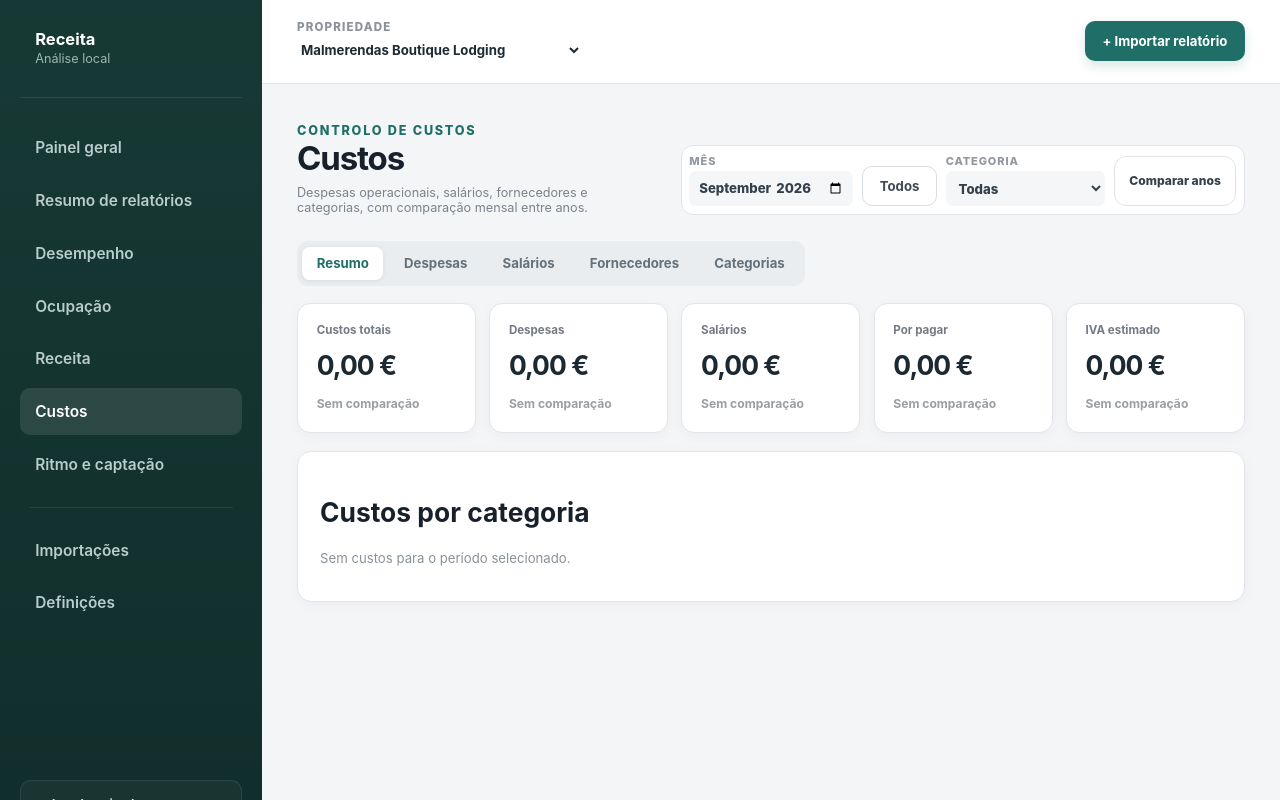
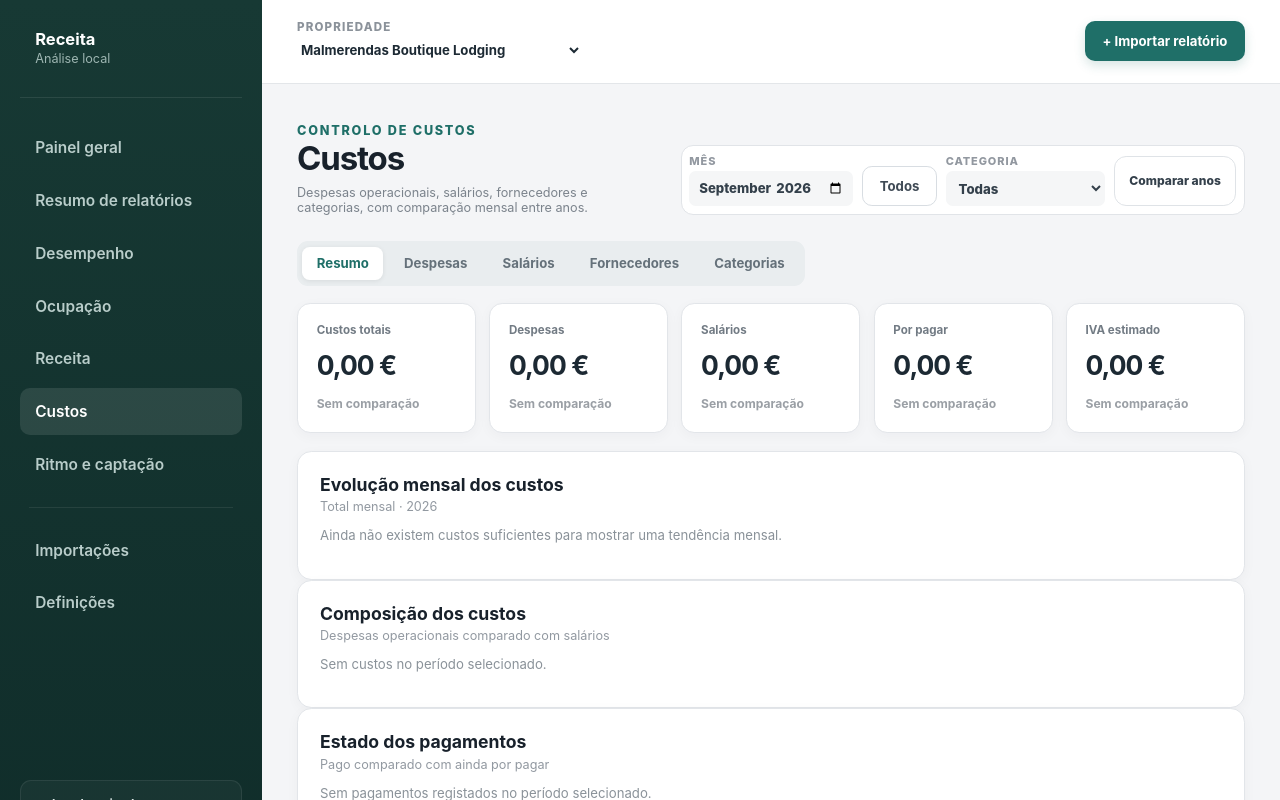
Before and after one commit to hnetoservices-wq/RevenueManagement, a React (Vite) app: page / in a window 1280 px wide. Both pictures are taken after a click on the button "Custos". Shown: the top 800 px of the page. Built offline with nearby package versions, Linux system fonts and the light colour scheme.

Commit message:
Show analytics charts in costs summary

```diff
--- a/src/features/costs/CostsPage.tsx
+++ b/src/features/costs/CostsPage.tsx
@@ -3,6 +3,7 @@ import type { Property } from "../../domain/models";
 import { YearComparisonPicker } from "../comparison/YearComparisonPicker";
 import { comparisonYearsFromDates, keepAvailableComparisonYears } from "../comparison/yearComparison";
 import { BulkExpenseEntry } from "./BulkExpenseEntry";
+import { CostCharts } from "./CostCharts";
 import { costsStore } from "./store";
 import { calculateCostSummary, vatFromGross, type CostCategory, type ExpenseRecord, type SalaryRecord, type Supplier } from "./types";
 import "./costs.css";
@@ -73,7 +74,7 @@ export function CostsPage({ property }: { property: Property }) {
     {month&&comparisons.length>0&&<div className="performance-comparison-band"><span>Período atual <strong>{month}</strong></span>{comparisons.map(x=><span key={x.year}>Comparação <strong>{x.month}</strong></span>)}</div>}
     {error&&<div className="alert"><span>{error}</span><button onClick={()=>setError(null)}>Fechar</button></div>}
     <div className="cost-tabs">{([['resumo','Resumo'],['despesas','Despesas'],['salarios','Salários'],['fornecedores','Fornecedores'],['categorias','Categorias']] as [Tab,string][]).map(([id,label])=><button key={id} className={tab===id?"active":""} onClick={()=>setTab(id)}>{label}</button>)}</div>
-    {tab==="resumo"&&<><section className="cost-kpis">{costKpis.map(([label,value,selector])=><CostKpi key={label} label={label} value={euro(value)} comparisons={comparisons.map(x=>({year:x.year,value:relativeDelta(value,selector(x.summary))}))}/>)}</section><article className="panel"><h2>Custos por categoria</h2>{categoryTotals.length?<div className="cost-category-summary">{categoryTotals.map(x=><div key={x.id}><span>{x.name}</span><strong>{euro(x.total)}</strong>{comparisons.length>0&&<small className="multi-year-deltas">{comparisons.map(c=>{const other=c.categoryTotals.get(x.id)??0;const delta=relativeDelta(x.total,other);return <span key={c.year} className={deltaTone(delta)}>{c.year}: {other?`${euro(other)} · ${delta===null?"—":signed(delta)}`:"sem custo registado"}</span>})}</small>}</div>)}</div>:<p className="cost-empty">Sem custos para o período selecionado.</p>}</article></>}
+    {tab==="resumo"&&<><section className="cost-kpis">{costKpis.map(([label,value,selector])=><CostKpi key={label} label={label} value={euro(value)} comparisons={comparisons.map(x=>({year:x.year,value:relativeDelta(value,selector(x.summary))}))}/>)}</section><CostCharts expenses={expenses} salaries={salaries} periodExpenses={filteredExpenses} periodSalaries={filteredSalaries} categories={categories} baseYear={baseYear} comparisonYears={comparisonYears} categoryFilter={categoryFilter} currency={property.currency}/><article className="panel"><h2>Custos por categoria</h2>{categoryTotals.length?<div className="cost-category-summary">{categoryTotals.map(x=><div key={x.id}><span>{x.name}</span><strong>{euro(x.total)}</strong>{comparisons.length>0&&<small className="multi-year-deltas">{comparisons.map(c=>{const other=c.categoryTotals.get(x.id)??0;const delta=relativeDelta(x.total,other);return <span key={c.year} className={deltaTone(delta)}>{c.year}: {other?`${euro(other)} · ${delta===null?"—":signed(delta)}`:"sem custo registado"}</span>})}</small>}</div>)}</div>:<p className="cost-empty">Sem custos para o período selecionado.</p>}</article></>}
     {tab==="categorias"&&<CategoriesTab propertyId={property.id} categories={categories} act={act}/>}
     {tab==="fornecedores"&&<SuppliersTab propertyId={property.id} suppliers={suppliers} act={act}/>}
     {tab==="despesas"&&<ExpensesTab propertyId={property.id} categories={categories} suppliers={suppliers} rows={filteredExpenses} categoryName={categoryName} supplierName={supplierName} act={act}/>}
```
